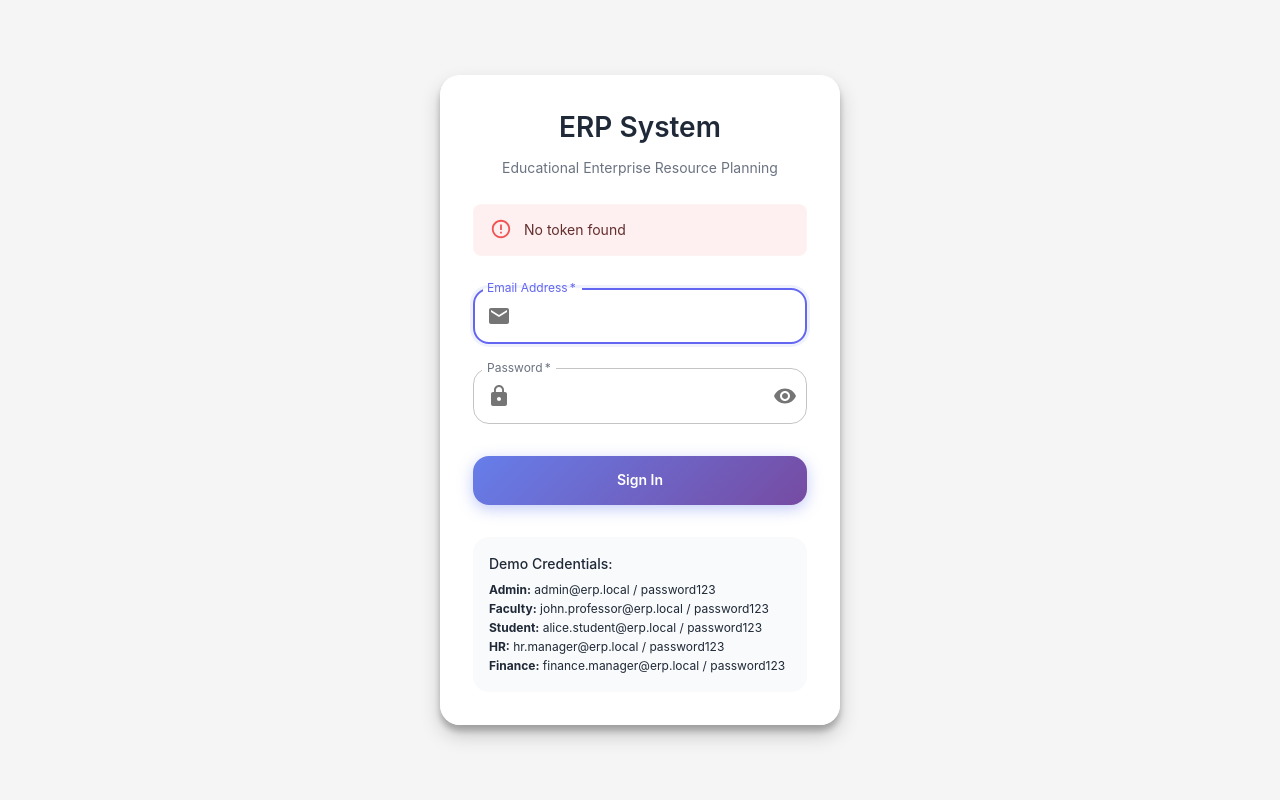
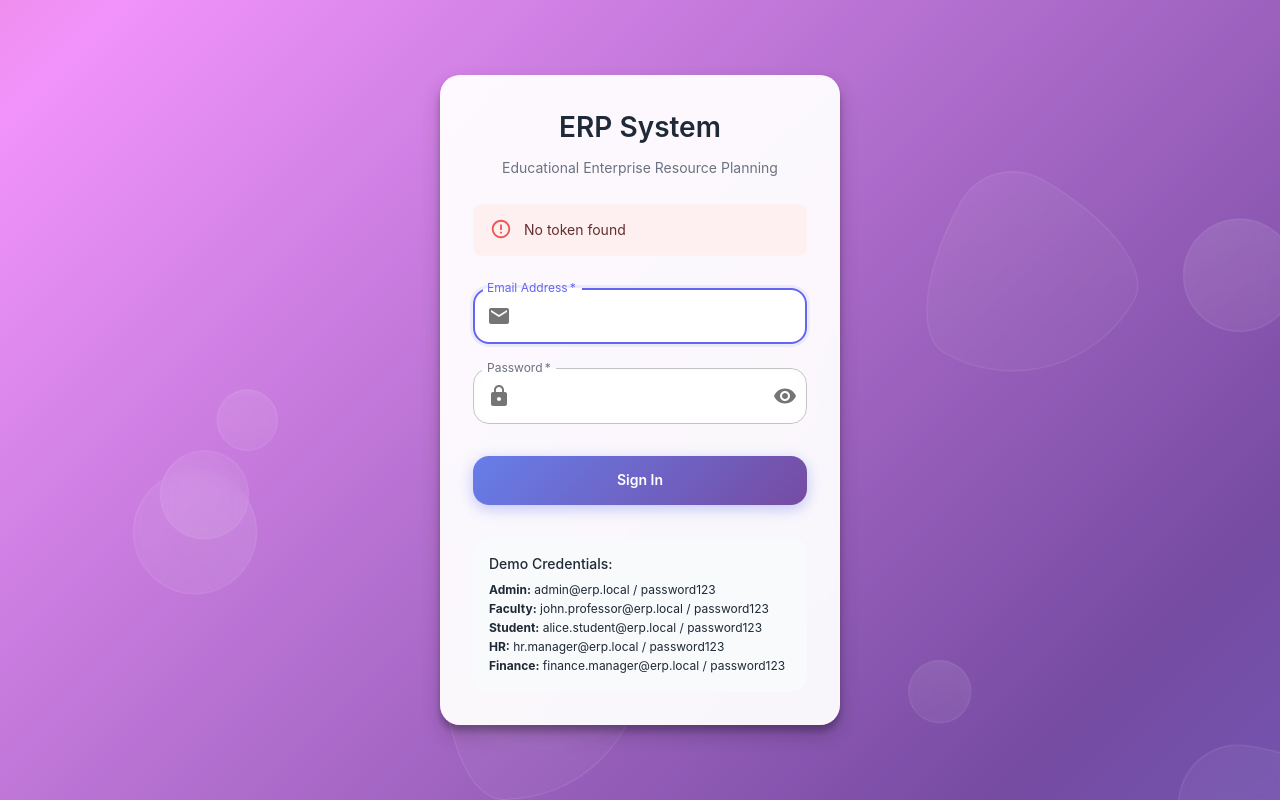
Before and after one commit to AyuknyamndiICTU/ERP-Module, a React (Create React App) app in the folder frontend/: page /login in a window 1280 px wide. Built offline with nearby package versions, Linux system fonts and the light colour scheme; no server answers; the HTML template or start-up script is replaced by a standard one.

Commit message:
Adding the animated background

```diff
--- a/frontend/src/App.js
+++ b/frontend/src/App.js
@@ -10,6 +10,7 @@ import { useAuth } from './context/AuthContext';
 import Layout from './components/Layout/Layout';
 import LoadingSpinner from './components/Common/LoadingSpinner';
 import ErrorBoundary from './components/Common/ErrorBoundary';
+import AnimatedBackground from './components/AnimatedBackground';
 
 // Pages
 import LoginPage from './pages/Auth/LoginPage';
@@ -82,7 +83,10 @@ function App() {
         <meta name="description" content="Comprehensive Educational ERP System for managing academic, finance, and HR operations" />
       </Helmet>
 
-      <Box sx={{ display: 'flex', minHeight: '100vh' }}>
+      <Box sx={{ display: 'flex', minHeight: '100vh', position: 'relative' }}>
+        {/* Animated Background */}
+        <AnimatedBackground />
+
         <Routes>
           {/* Public Routes */}
           <Route
```
